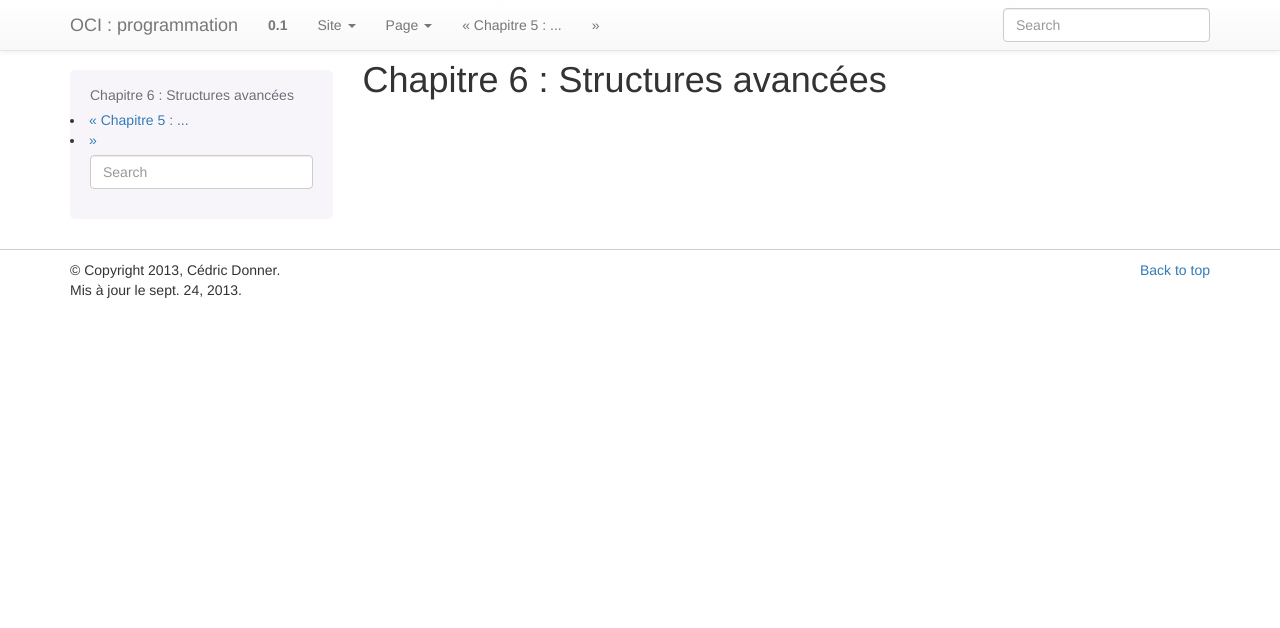
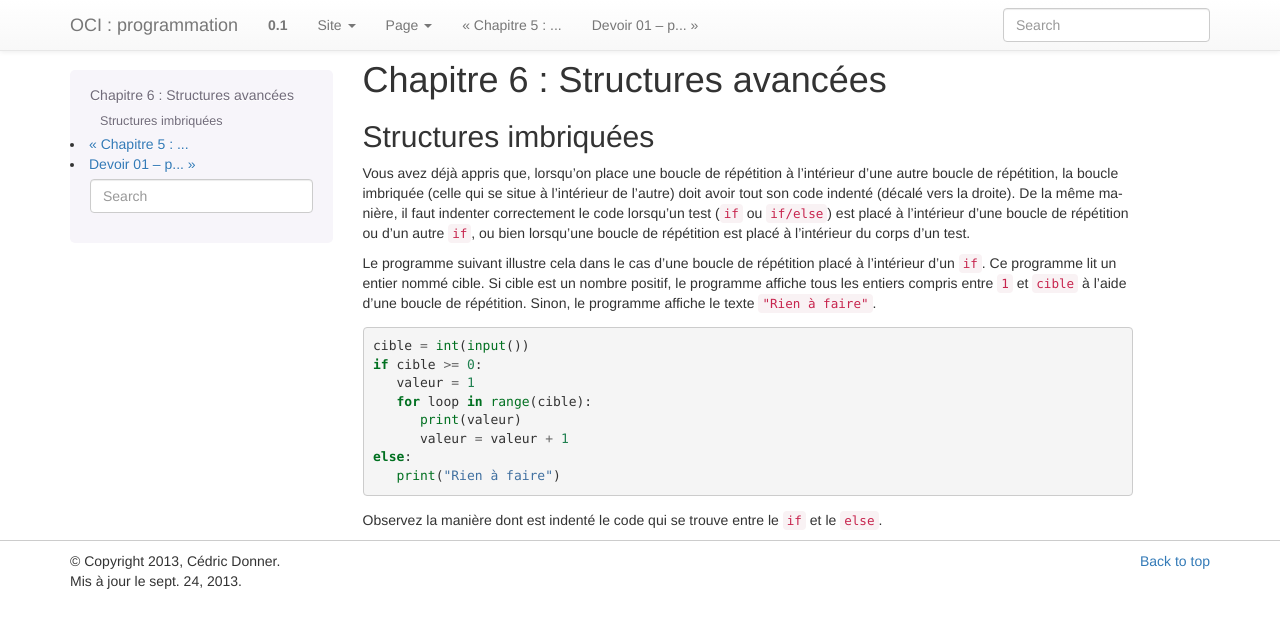
Before and after one commit to donnerc/oci-programming, a Sphinx documentation site: the page built from source/theorie/niveau-01/france-ioi-niveau-01-chap-06-theorie.rst, in a window 1280 px wide. Shown: the top 628 px of the page. Built offline with Sphinx 7.4.7, drawn with Linux system fonts in a browser that asks for light colours.

Commit message:
debut niveau01 chapitre06

```diff
--- a/source/theorie/niveau-01/france-ioi-niveau-01-chap-06-theorie.rst
+++ b/source/theorie/niveau-01/france-ioi-niveau-01-chap-06-theorie.rst
@@ -1,2 +1,22 @@
 Chapitre 6 : Structures avancées
 ################################
+
+Structures imbriquées
+=====================
+
+Vous avez déjà appris que, lorsqu'on place une boucle de répétition à l'intérieur d'une autre boucle de répétition, la boucle imbriquée (celle qui se situe à l'intérieur de l'autre) doit avoir tout son code indenté (décalé vers la droite). De la même manière, il faut indenter correctement le code lorsqu'un test (``if`` ou ``if/else``) est placé à l'intérieur d'une boucle de répétition ou d'un autre ``if``, ou bien lorsqu'une boucle de répétition est placé à l'intérieur du corps d'un test.
+
+Le programme suivant illustre cela dans le cas d'une boucle de répétition placé à l'intérieur d'un ``if``. Ce programme lit un entier nommé cible. Si cible est un nombre positif, le programme affiche tous les entiers compris entre ``1`` et ``cible`` à l'aide d'une boucle de répétition. Sinon, le programme affiche le texte ``"Rien à faire"``.
+
+::
+
+	cible = int(input())
+	if cible >= 0:
+	   valeur = 1
+	   for loop in range(cible):
+	      print(valeur)
+	      valeur = valeur + 1
+	else:
+	   print("Rien à faire")
+
+Observez la manière dont est indenté le code qui se trouve entre le ``if`` et le ``else``.
```
Also changed, not shown: source/theorie/niveau-01/test.rst (deleted).
